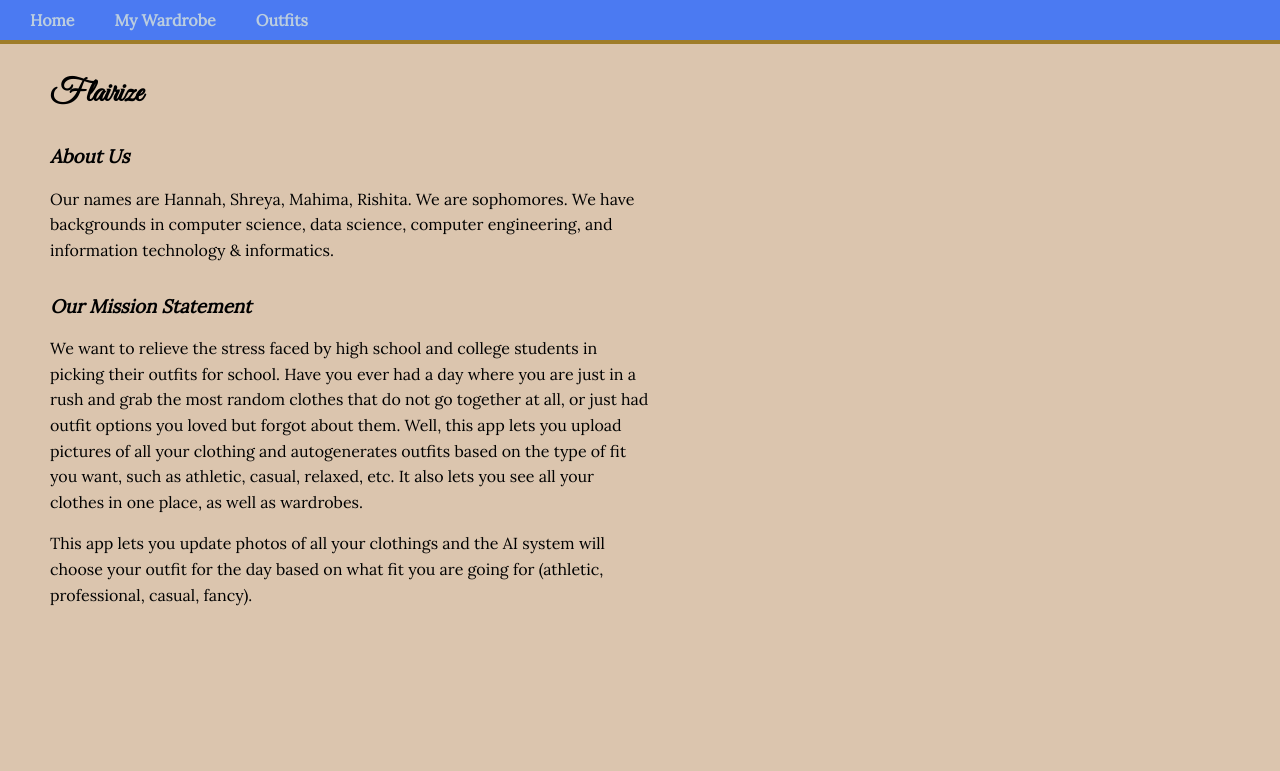
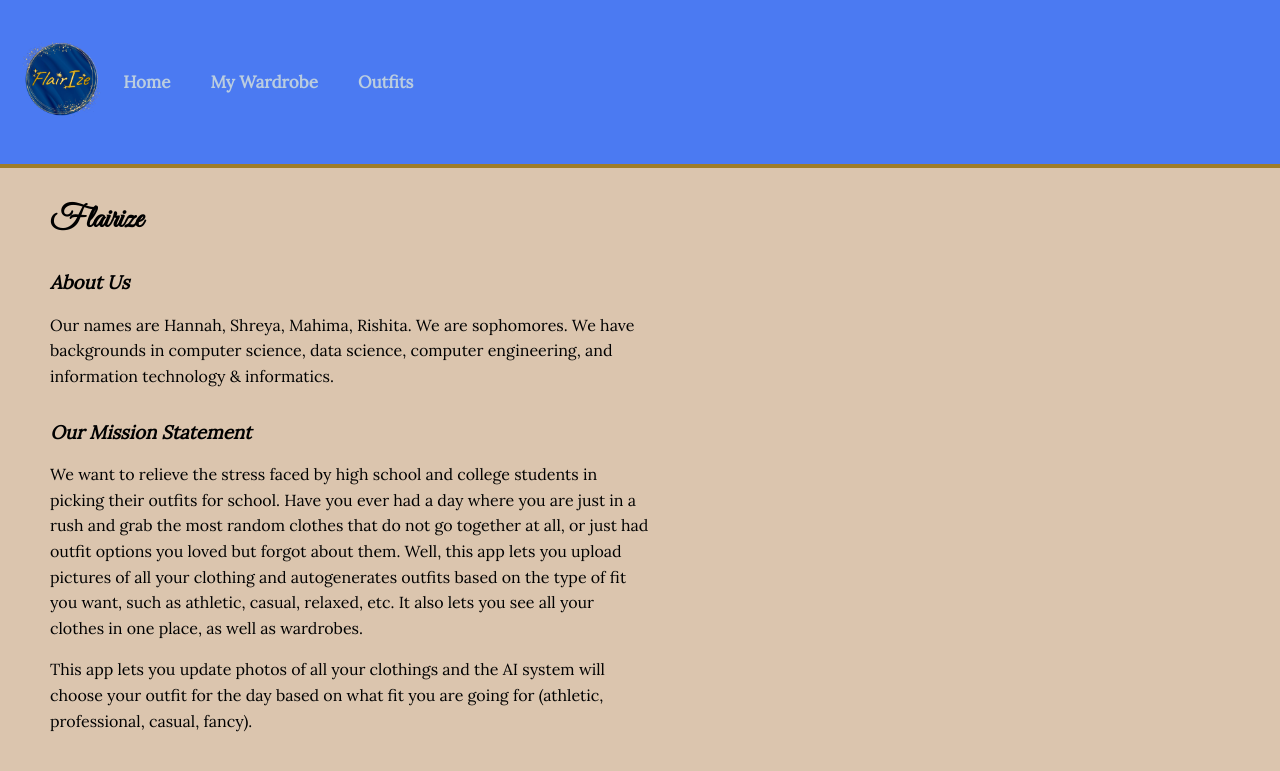
Before and after one commit to MahimaR0927/HackRU2025, a Flask app: page / in a window 1280 px wide. Shown: the top 771 px of the page. Run offline with Flask 3, Linux system fonts and the light colour scheme.

Commit message:
menu css n html

```diff
--- a/flask-app/templates/src/homepage.html
+++ b/flask-app/templates/src/homepage.html
@@ -18,9 +18,24 @@
         /* Menu Board Styling */
         .menu-board {
             border-bottom: 4px solid #9f7d29;
-            padding: 10px 20px;
-            margin-bottom: 30px;
+            padding: 40px 20px;
+            margin-bottom: 20px;
             background-color: #4b7af2;
+            display: flex; /* flexbox for row layout */
+            align-items: center; /* vertical centering */
+            position: fixed;
+            top: 0;
+            width: 100%;
+            z-index: 99;
+            transition: 0.4s; /* smooth shrink transition */
+        }
+
+        /*Logo image*/
+        #logo img {
+            height: 80px; /* logo size*/
+            width: auto;
+            margin: 0px 10px 0px 0px;  /* space before menu */
+            transition: 0.4s;
         }
 
         /* Navigation List Styling */
@@ -39,12 +54,20 @@
             font-weight: bold;
             padding: 5px 10px;
             transition: color 0.3s;
+            font-size: 17px;
         }
 
         /* Link Hover Effect */
         .menu-board nav ul li a:hover {
             color: #0b549c;
             text-decoration: underline;
+        }
+
+        /* Active tab */
+        .menu-board nav ul li a.active {
+            background-color: #04a2aa;
+            color: white;
+            border-radius: 4px;
         }
 
         /* --- REMOVED OLD STYLES ---
@@ -56,6 +79,7 @@
         /* Content Container Styling (NEW) */
         /* This applies a left margin to all content inside it */
         .content-container {
+            margin-top: 200px;
             margin-left: 50px; /* Consistently moves all content 50px from the left */
             max-width: 900px; /* Optional: keeps the text width manageable */
         }
@@ -76,10 +100,31 @@
             font-family: 'Great Vibes', cursive;
         }
 
+        /* adjusts to small screens by stacking links instead */
+        @media screen and (max-width: 580px) {
+            .menu-board {
+                padding: 20px 10px;
+                flex-direction: column;
+                align-items: flex-start;
+            }
+            .menu-board nav ul {
+                flex-direction: column;
+                gap: 10px;
+            }
+            .content-container {
+                margin-top: 100px; /* reduce spacing when navbar shrinks on small screens */
+            }
+        }
+
     </style>
 </head>
 <body>
     <div class="menu-board">
+        <!-- Logo -->
+        <a href="{{ url_for('index') }}" id="logo">
+            <img src="{{ url_for('static', filename='logo/Flairize Logo.png') }}" alt="Flairize Logo">
+        </a>
+
         <nav>
             <ul>
                 <li>
@@ -116,5 +161,23 @@
         </p>
 
 
-    </div> </body>
+    </div>
+
+    <script>
+    window.onscroll = function() {scrollFunction()};
+
+    function scrollFunction() {
+    const navbar = document.querySelector(".menu-board");
+    const logo = document.querySelector("#logo img");
+
+    if (document.body.scrollTop > 20 || document.documentElement.scrollTop > 20) {
+        navbar.style.padding = "20px 10px";   // shrink padding
+        logo.style.height = "40px";           // shrink logo
+    } else {
+        navbar.style.padding = "40px 20px";   // original padding
+        logo.style.height = "80px";           // original logo size
+    }
+    }
+    </script>
+</body>
 </html>
```
Also changed, not shown: flask-app/static/style.css (+76 -9 lines), flask-app/templates/src/outfits.html (+40 -0 lines), flask-app/static/logo/Flairize Logo.png (added).
